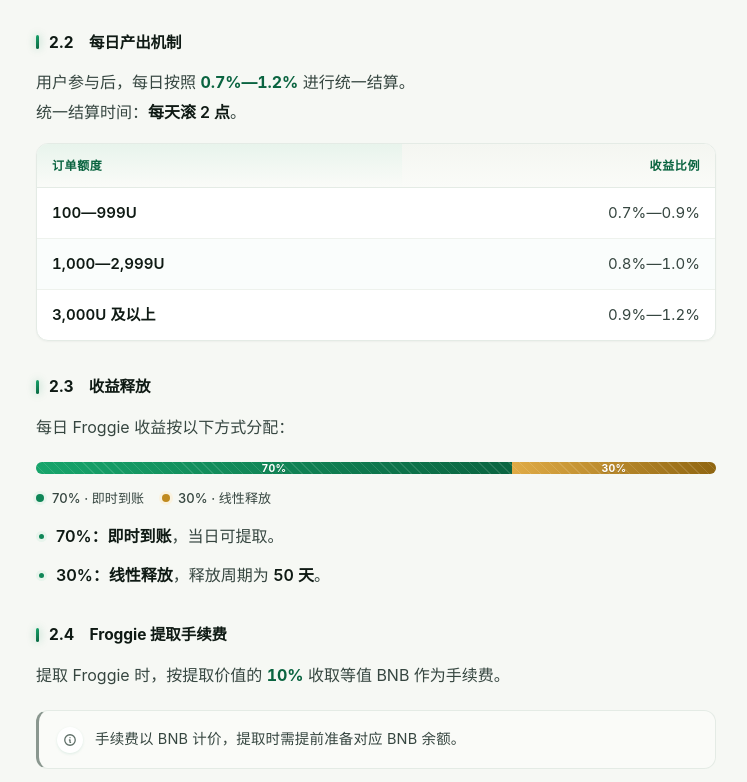
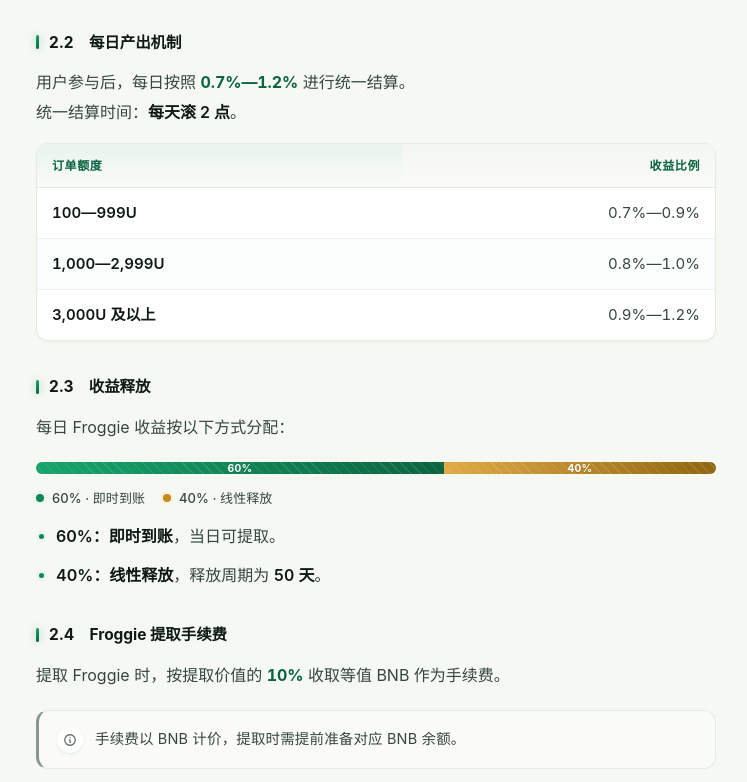
Before and after one commit to alianaprotocol/froggie, a plain HTML site: page index.html in a window 1280 px wide. Shown: the part 2096-2878 px from the top of the page, without its empty margins (264-1011 px from the left). Drawn offline with Linux system fonts and the light colour scheme.

Commit message:
Update index.html

```diff
--- a/index.html
+++ b/index.html
@@ -1241,7 +1241,7 @@
     <p class="sub">资金分配 × 每日产出 × 收益释放</p>
 
     <p>
-      用户参与资金将按固定比例分配至 Froggie / LP 与社区运营预算；参与后按订单额度对应的日化比例进行结算，收益按 70% 即时到账、30% 线性释放的规则发放。
+      用户参与资金将按固定比例分配至 Froggie / LP 与社区运营预算；参与后按订单额度对应的日化比例进行结算，收益按  即时到账、30% 线性释放的规则发放。
     </p>
 
     <h3>2.1　用户参与资金分配</h3>
@@ -1298,18 +1298,18 @@
 
     <div class="split">
       <div class="bar" aria-hidden="true">
-        <span class="fill-a" style="width:70%">70%</span>
-        <span class="fill-b" style="width:30%">30%</span>
+        <span class="fill-a" style="width:60%">60%</span>
+        <span class="fill-b" style="width:40%">40%</span>
       </div>
       <div class="split-legend">
-        <span><i class="dot dot-a"></i>70% · 即时到账</span>
-        <span><i class="dot dot-b"></i>30% · 线性释放</span>
+        <span><i class="dot dot-a"></i>60% · 即时到账</span>
+        <span><i class="dot dot-b"></i>40% · 线性释放</span>
       </div>
     </div>
 
     <ul>
-      <li><strong>70%：即时到账</strong>，当日可提取。</li>
-      <li><strong>30%：线性释放</strong>，释放周期为 <strong class="num">50 天</strong>。</li>
+      <li><strong>60%：即时到账</strong>，当日可提取。</li>
+      <li><strong>40%：线性释放</strong>，释放周期为 <strong class="num">50 天</strong>。</li>
     </ul>
 
     <h3>2.4　Froggie 提取手续费</h3>
```
